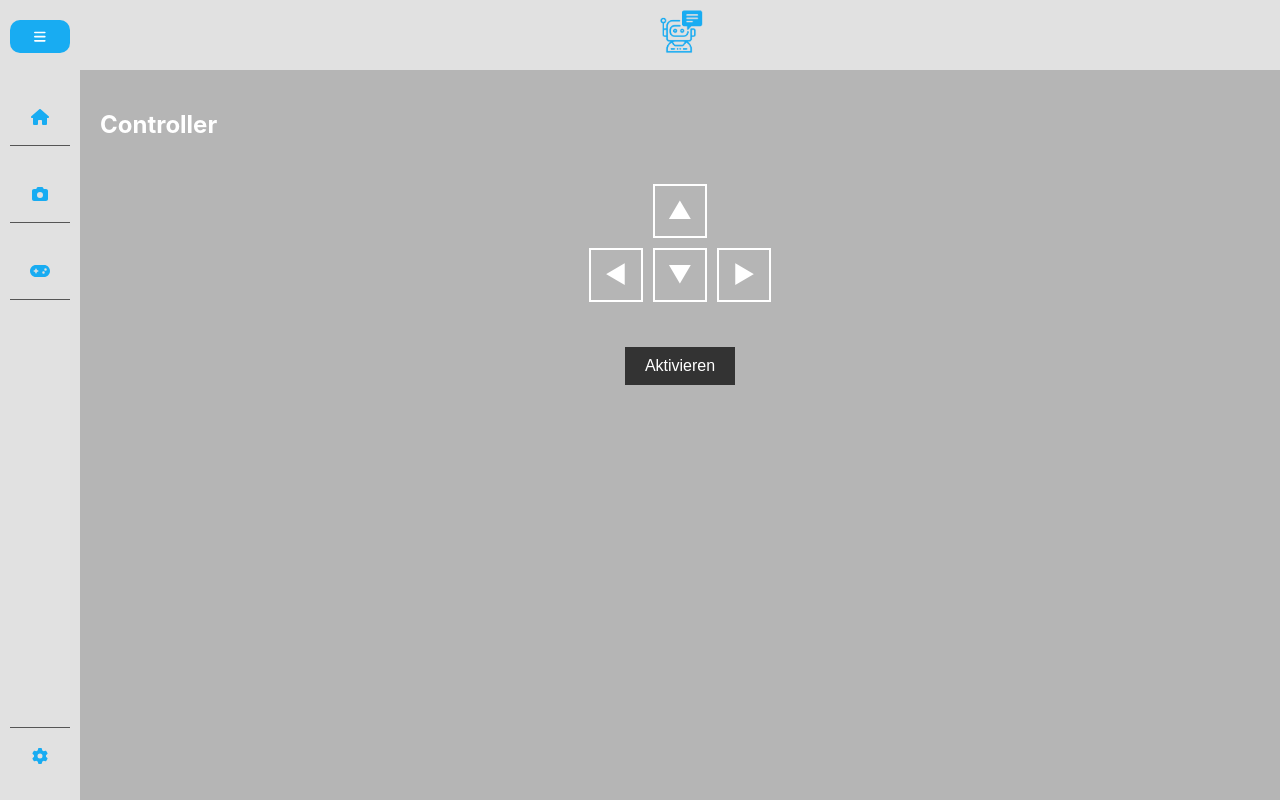
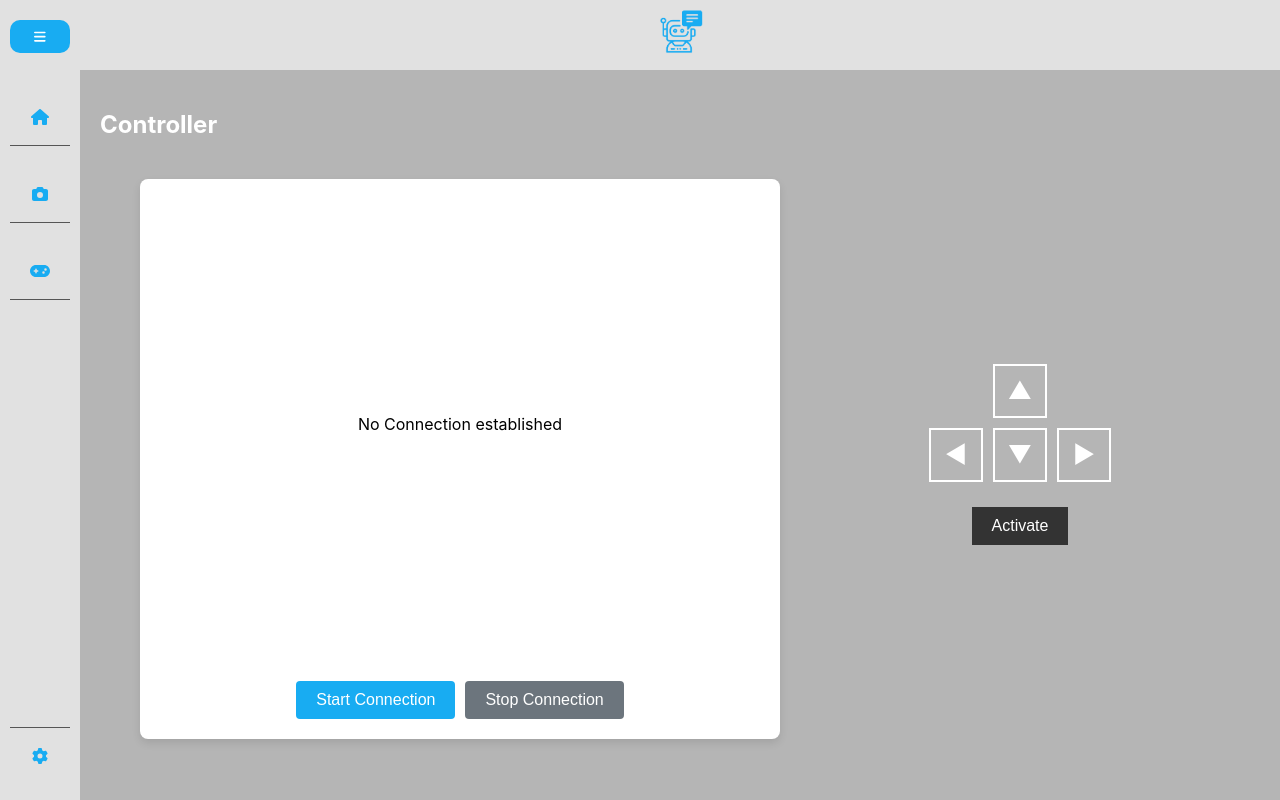
Before and after one commit to aronse1/FRR, a React (Create React App) app in the folder frr-frontend/: page /controller in a window 1280 px wide. Built offline with nearby package versions, Linux system fonts and the light colour scheme; no server answers.

Commit message:
implementation of camera view to controller

```diff
--- a/frr-frontend/src/components/Controller.css
+++ b/frr-frontend/src/components/Controller.css
@@ -13,26 +13,82 @@
 .controller-main {
   padding: 20px;
   overflow-x: auto;
+}
+
+h2 {
+  margin-bottom: 20px;
+  font-size: 24px;
+  color: white;
+}
+
+.controller-body {
+  display: flex;
+  justify-content: space-between;
+  align-items: flex-start;
+}
+
+.controller-camera-box {
+  background-color: #ffffff;
+  padding: 20px;
+  border-radius: 8px;
+  box-shadow: 0 4px 8px rgba(0, 0, 0, 0.1);
+  margin-left: 40px;
+  margin-top: 20px;
+  max-width: 600px;
+  min-width: 600px; /* Neue Mindestbreite */
+  min-height: 520px; /* Neue Mindesthöhe */
   display: flex;
   flex-direction: column;
   align-items: center;
 }
 
-.controller-header {
-  align-self: flex-start;
-  margin-bottom: 20px;
+img {
+  max-width: 100%;
+  height: auto;
+  border-radius: 4px;
 }
 
-h2 {
-  font-size: 24px;
+.controller-camera-controls {
+  display: flex;
+  justify-content: center;
+  gap: 10px;
+  margin-top: 31.5px;
+}
+
+.controller-camera-box p {
+  margin: 0;
+  flex-grow: 1; /* Macht den Text flexibel, sodass er in der Mitte bleibt */
+  display: flex;
+  align-items: center; /* Zentriert den Text vertikal */
+  justify-content: center; /* Zentriert den Text horizontal */
+}
+
+.controller-camera-controls button {
+  padding: 10px 20px;
+  font-size: 16px;
   color: white;
+  background-color: #18acf2;
+  border: none;
+  border-radius: 4px;
+  cursor: pointer;
+  transition: background-color 0.3s ease;
+}
+
+.controller-camera-controls button:disabled {
+  background-color: #6c757d;
+  cursor: not-allowed;
+}
+
+.controller-camera-controls button:hover:not(:disabled) {
+  background-color: #1e8fff;
 }
 
 .arrow-key-container {
   display: flex;
   flex-direction: column;
   align-items: center;
-  margin-bottom: 20px;
+  margin-top: 200px;
+  flex: 1;
 }
 
 .arrow-key-row {
@@ -52,7 +108,7 @@ h2 {
 }
 
 .arrow-key.active {
-  background-color: #18acf2;
+  background-color: #4caf50;
 }
 
 .control-toggle {
@@ -73,6 +129,10 @@ h2 {
   background-color: #18acf2;
 }
 
-.control-toggle button:hover {
+.control-toggle button.active:hover {
+  background-color: #18acf2;
+}
+
+.control-toggle button:hover:not(.active) {
   background-color: #555;
 }
--- a/frr-frontend/src/components/Controller.js
+++ b/frr-frontend/src/components/Controller.js
@@ -4,37 +4,86 @@ import Sidebar from './Sidebar';
 import './Controller.css';
 
 const Controller = () => {
+  const [imageSrc, setImageSrc] = useState(null);
   const [isControlActive, setIsControlActive] = useState(false);
+  const [isConnected, setIsConnected] = useState(false);
+  const [errorMessage, setErrorMessage] = useState(null);
   const [pressedKey, setPressedKey] = useState(null);
-  const socketRef = useRef(null);
 
-  useEffect(() => {
-    socketRef.current = new WebSocket('ws://192.168.178.24:5000/send-movement-input');
+  const wsCameraRef = useRef(null);
+  const wsControlRef = useRef(null);
 
-    socketRef.current.onopen = () => {
-      console.log('WebSocket-Verbindung hergestellt');
+  // Start WebSocket for Camera
+  const startCameraWebSocket = () => {
+    if (!isConnected) {
+      wsCameraRef.current = new WebSocket('ws://192.168.178.24:5000/receive-camera');
+
+      wsCameraRef.current.onopen = () => {
+        setIsConnected(true);
+        setErrorMessage(null);
       };
 
-    socketRef.current.onclose = () => {
-      console.log('WebSocket-Verbindung geschlossen');
+      wsCameraRef.current.onmessage = (event) => {
+        if (event.data === "No picture") {
+          setErrorMessage('No picture available.');
+        } else {
+          const reader = new FileReader();
+          reader.onloadend = () => {
+            setImageSrc(reader.result);
+            setErrorMessage(null);
+          };
+          reader.readAsDataURL(event.data);
+        }
+      };
+
+      wsCameraRef.current.onerror = () => {
+        setErrorMessage('WebSocket error observed.');
+      };
+
+      wsCameraRef.current.onclose = () => {
+        setIsConnected(false);
+        setImageSrc(null);
+        setErrorMessage('WebSocket connection closed.');
+      };
+    }
+  };
+
+  const stopCameraWebSocket = () => {
+    if (wsCameraRef.current) {
+      wsCameraRef.current.close();
+    }
+  };
+
+  // Start WebSocket for Controls
+  useEffect(() => {
+    wsControlRef.current = new WebSocket('ws://192.168.178.24:5000/send-movement-input');
+
+    wsControlRef.current.onopen = () => {
+      console.log('WebSocket for controls established');
+    };
+
+    wsControlRef.current.onclose = () => {
+      console.log('WebSocket for controls closed');
     };
 
     return () => {
-      socketRef.current.close();
+      if (wsControlRef.current) {
+        wsControlRef.current.close();
+      }
     };
   }, []);
 
   useEffect(() => {
     const handleKeyDown = (event) => {
-      if (isControlActive && socketRef.current) {
-        socketRef.current.send(JSON.stringify({ type: 'keydown', key: event.key }));
+      if (isControlActive && wsControlRef.current) {
+        wsControlRef.current.send(JSON.stringify({ type: 'keydown', key: event.key }));
         setPressedKey(event.key);
       }
     };
 
     const handleKeyUp = (event) => {
-      if (isControlActive && socketRef.current) {
-        socketRef.current.send(JSON.stringify({ type: 'keyup', key: event.key }));
+      if (isControlActive && wsControlRef.current) {
+        wsControlRef.current.send(JSON.stringify({ type: 'keyup', key: event.key }));
         setPressedKey(null);
       }
     };
@@ -64,8 +113,24 @@ const Controller = () => {
       <div className="controller-content">
         <Header />
         <div className="controller-main">
-          <div className="controller-header">
           <h2>Controller</h2>
+          <div className="controller-body">
+            <div className="controller-camera-box">
+              {errorMessage ? (
+                <p className="error-message">{errorMessage}</p>
+              ) : imageSrc ? (
+                <img src={imageSrc} alt="Camera Stream" />
+              ) : (
+                <p>No Connection established</p>
+              )}
+              <div className="controller-camera-controls">
+                <button onClick={startCameraWebSocket} disabled={isConnected}>
+                  Start Connection
+                </button>
+                <button onClick={stopCameraWebSocket} disabled={!isConnected}>
+                  Stop Connection
+                </button>
+              </div>
             </div>
             <div className="arrow-key-container">
               <div className={`arrow-key ${pressedKey === 'ArrowUp' ? 'active' : ''}`}>
@@ -82,14 +147,15 @@ const Controller = () => {
                   &#9654;
                 </div>
               </div>
-          </div>
               <div className="control-toggle">
                 <button
                   onClick={toggleControl}
                   className={isControlActive ? 'active' : ''}
                 >
-              {isControlActive ? 'Deaktivieren' : 'Aktivieren'}
+                  {isControlActive ? 'Deactivate' : 'Activate'}
                 </button>
+              </div>
+            </div>
           </div>
         </div>
       </div>
```
Lines whose indentation alone changed are shown as unchanged.
